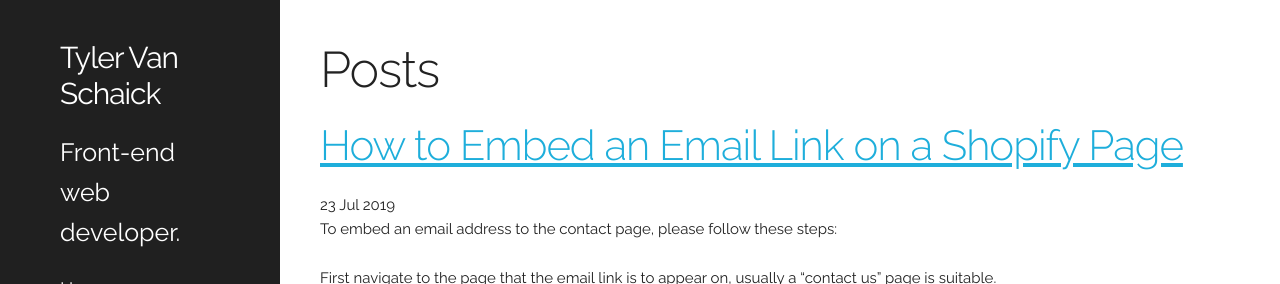
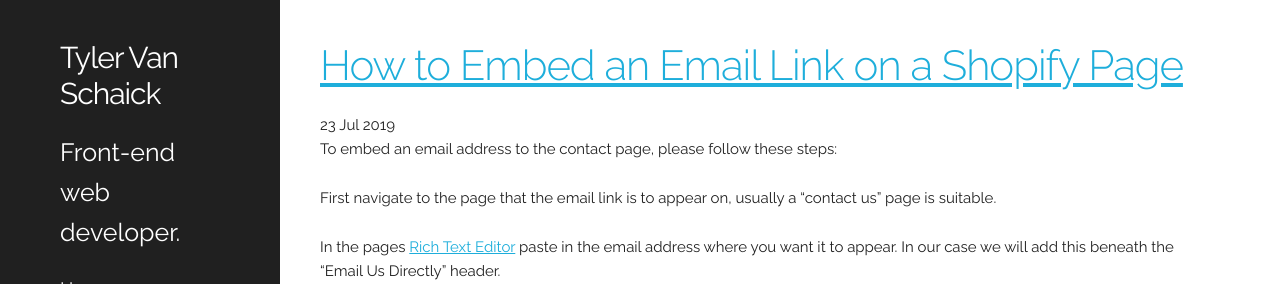
Before and after one commit to tyler-vs/tyler-vs.github.io, a Jekyll site: the page built from index.html, in a window 1280 px wide and 900 px high, cut to the strip 0-284 px from the top of the window. Built offline with Jekyll 4.4.1, drawn with Linux system fonts in a browser that asks for light colours; nearby versions of some CDN libraries; the list of posts is cut into pages by our own code.

Commit message:
Update index.html
Remove header markup for page header/title

```diff
--- a/index.html
+++ b/index.html
@@ -5,10 +5,6 @@
 layout: default
 title: Home
 ---
-
-<header class="page-header">
-  <h1>Posts</h1>
-</header>
 
 <div class="posts">
   {% for post in paginator.posts %}
```
